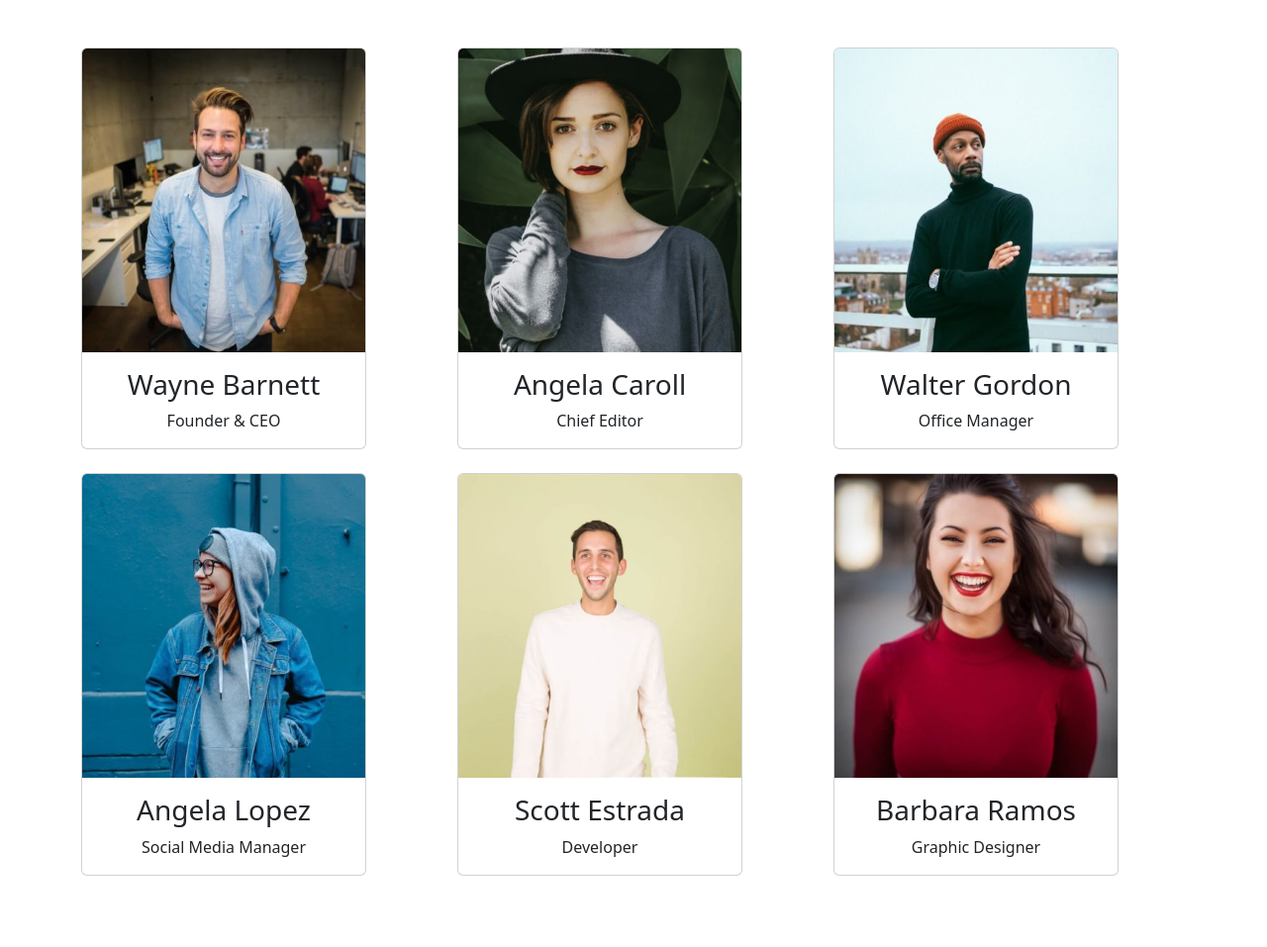
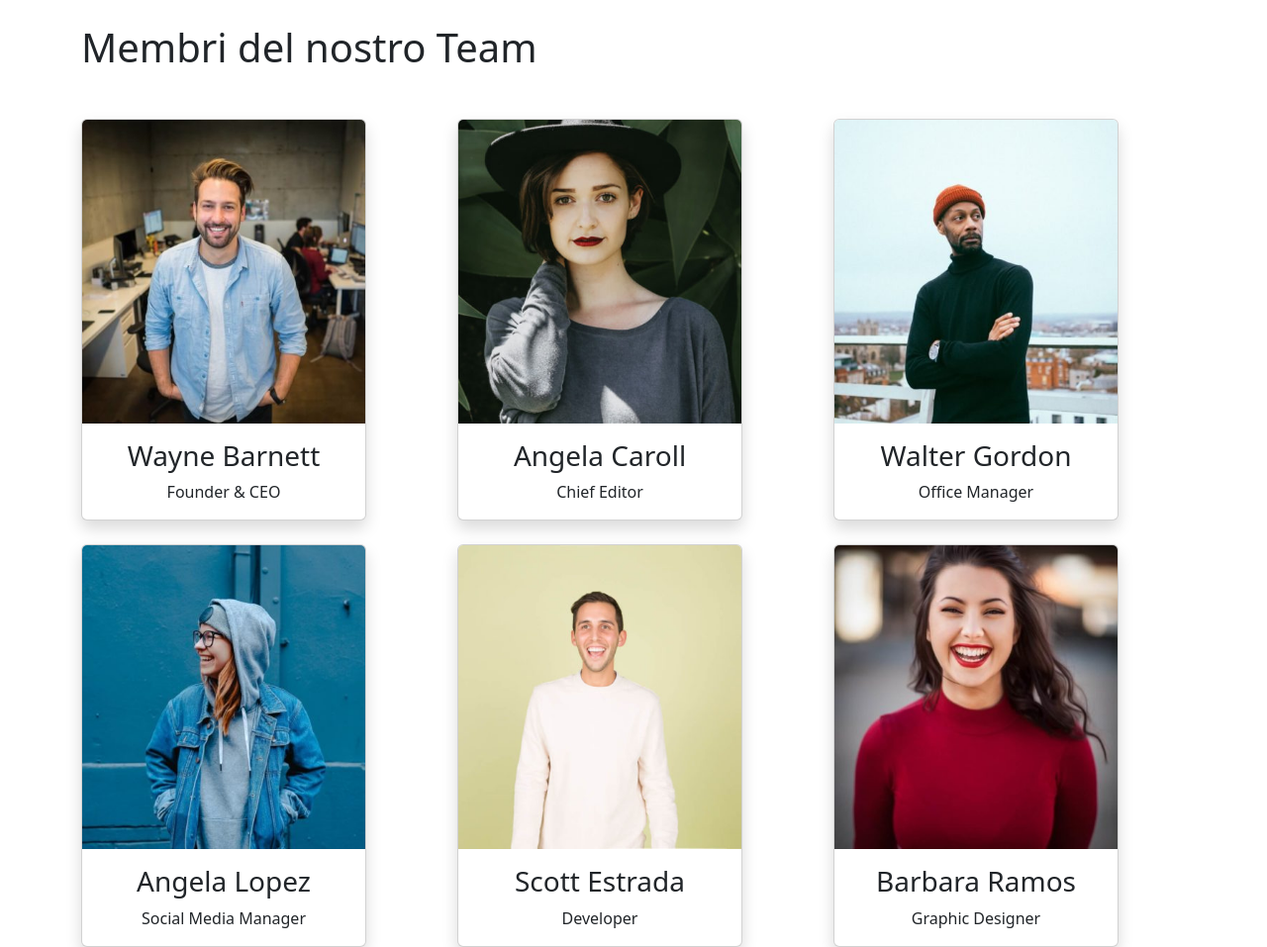
Before and after one commit to DaniloSalerno/js-our-team, a plain HTML site: page index.html in a window 1280 px wide. Shown: the whole page at 99% size. Before the commit the page ends 885 px from the top, so only its background shows below. Drawn offline with nearby package versions, Linux system fonts and the light colour scheme.

Commit message:
add header and shodow for card

```diff
--- a/assets/js/main.js
+++ b/assets/js/main.js
@@ -49,7 +49,7 @@ for (const key in members) {
 
     const markupMember = `
 <div class="col-12 col-md-6 col-lg-4">
-    <div class="card" style="width: 18rem;">
+    <div class="card shadow" style="width: 18rem;">
         <img src="./assets/img/${member.img}" class="card-img-top" alt="...">
         <div class="card-body">
             <div class="card-text text-center">
--- a/index.html
+++ b/index.html
@@ -8,6 +8,14 @@
     <link rel="stylesheet" href="./assets/css/style.css">
 </head>
 <body>
+
+    <header>
+        <div class="container mt-4">
+            <h1>
+                Membri del nostro Team
+            </h1>
+        </div>
+    </header>
 
     <div class="container mt-5">
 
```
